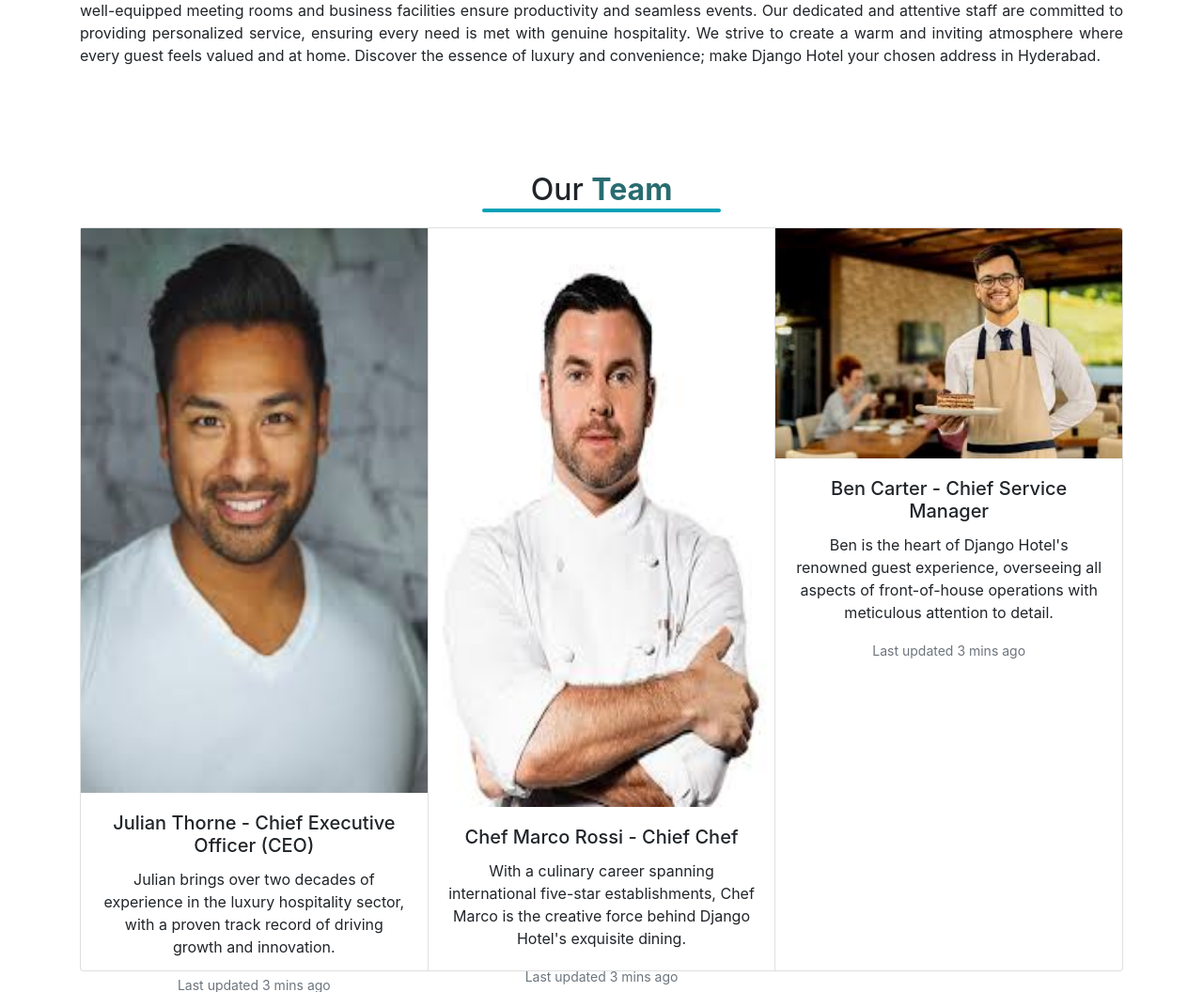
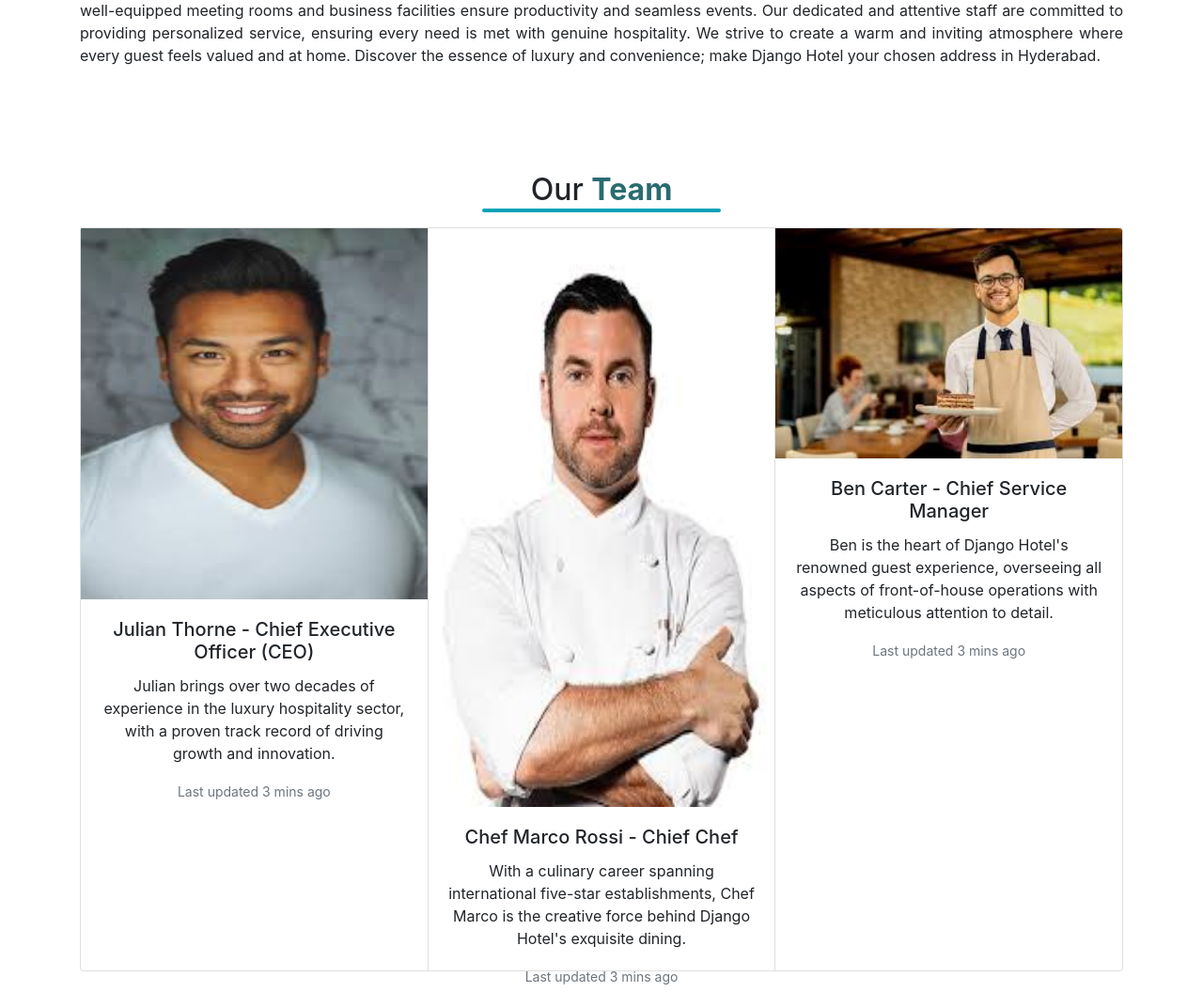
Before and after one commit to maharanasanjay5/djangohotels.com, a Django app: page //about in a window 1280 px wide. Shown: the part 379-1435 px from the top of the page at 94% size. Run offline with Django 3.2, Linux system fonts and the light colour scheme; some libraries are stand-ins or nearby versions.

Commit message:
Update about.html

```diff
--- a/templates/pages/about.html
+++ b/templates/pages/about.html
@@ -92,7 +92,7 @@
             <div>
                 <div class="card-group">
                     <div class="card">
-                        <img src="/djangohotels.com/static/images/download.jpg" class="w-275 h-100" alt="CEO Image">
+                        <img src="/djangohotels.com/static/images/download.jpg" class="w-100 h-50" alt="CEO Image">
                         <div class="card-body">
                             <h5 class="card-title">Julian Thorne - Chief Executive Officer (CEO)</h5>
                             <p class="card-text">Julian brings over two decades of experience in the luxury hospitality sector, with a proven track record of driving growth and innovation.</p>
```
